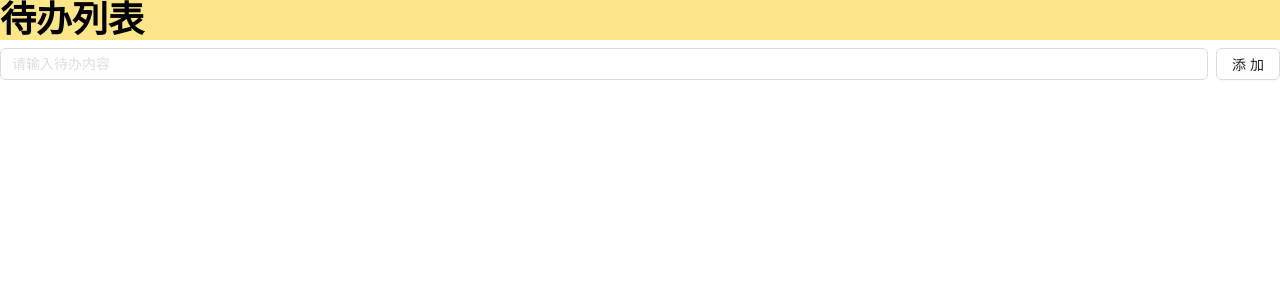
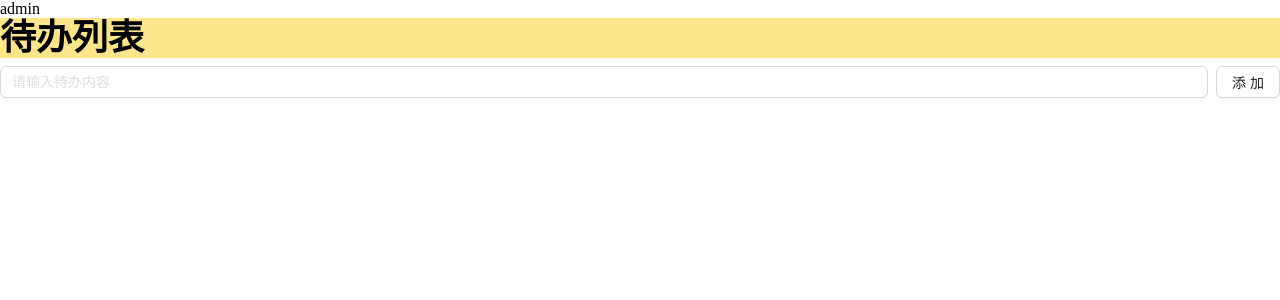
Before and after one commit to vaebe/react-demo, a React (Vite) app: page /todoList in a window 1280 px wide. Shown: the top 300 px of the page. Built offline with nearby package versions, Linux system fonts and the light colour scheme.

Commit message:
feat: 添加 react-router

```diff
--- a/package.json
+++ b/package.json
@@ -18,6 +18,7 @@
     "antd": "^5.19.3",
     "react": "^18.3.1",
     "react-dom": "^18.3.1",
+    "react-router-dom": "^6.25.1",
     "uuid": "^10.0.0"
   },
   "devDependencies": {
--- a/src/main.tsx
+++ b/src/main.tsx
@@ -1,12 +1,14 @@
 import React from 'react'
 import ReactDOM from 'react-dom/client'
-import App from './App.tsx'
 import '@unocss/reset/normalize.css'
 import './index.css'
 import 'virtual:uno.css'
+import { RouterProvider} from "react-router-dom";
+import router  from '@/routes'
 
-ReactDOM.createRoot(document.getElementById('root')!).render(
+
+ReactDOM.createRoot(document.getElementById("root")!).render(
   <React.StrictMode>
-    <App />
-  </React.StrictMode>,
-)
+  <RouterProvider router={router} />
+  </React.StrictMode>
+);
--- /dev/null
+++ b/src/routes/index.tsx
@@ -0,0 +1,30 @@
+import { lazy } from 'react'
+import { createBrowserRouter,Navigate} from 'react-router-dom'
+import Layout from '@/views/layout'
+
+const router: ReturnType<typeof createBrowserRouter> = createBrowserRouter([
+  {
+    path: "/",
+    Component: Layout,
+    children: [
+      {
+        index: true,
+        element: <Navigate to="todoList" />, // 默认重定向到 todoList
+      },
+      {
+        path: "todoList",
+        Component: lazy( () => import('@/views/todoList/index.tsx')),
+      },
+      {
+        path: "test",
+        Component: lazy( () => import('@/views/test.tsx')),
+      },
+    ],
+  }
+]);
+
+if (import.meta.hot) {
+  import.meta.hot.dispose(() => router.dispose());
+}
+
+export default router;
--- /dev/null
+++ b/src/views/layout/index.tsx
@@ -0,0 +1,11 @@
+import {Outlet} from 'react-router-dom'
+export default  function Layout () {
+  return (
+    <div>
+      <p>admin</p>
+      <div>
+        <Outlet />
+      </div>
+    </div>
+  )
+}
--- a/src/App.tsx
+++ b/src/views/root.tsx
@@ -1,11 +1,9 @@
-import { TodoListBox } from '@/views/todoList'
+import TodoListBox from '@/views/todoList'
 
-function App() {
+export default function Root() {
   return (
     <div className="root-box">
       <TodoListBox></TodoListBox>
     </div>
   )
 }
-
-export default App
--- /dev/null
+++ b/src/views/test.tsx
@@ -0,0 +1,3 @@
+export default function Test () {
+  return <div>test121212121212</div>
+}
--- a/src/views/todoList/index.tsx
+++ b/src/views/todoList/index.tsx
@@ -5,7 +5,7 @@ import { TodoList } from './components/TodoList'
 import { AddTodo } from './components/AddTodo'
 import type { TodoListItemInfo } from '@/types'
 
-export function TodoListBox() {
+export default function TodoListBox() {
   const [todoList, setTodoList] = useState<TodoListItemInfo[]>([])
 
   const addTodo = (content: string) => {
```
Also changed, not shown: 2 other files (tests, documents, lock files or other folders).
